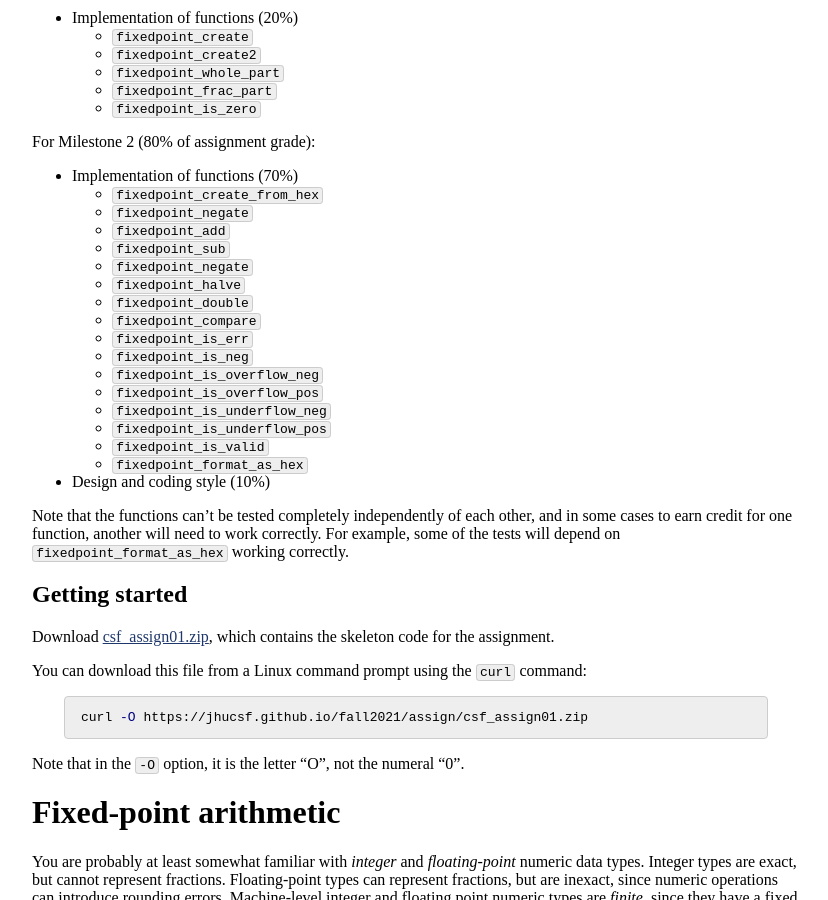
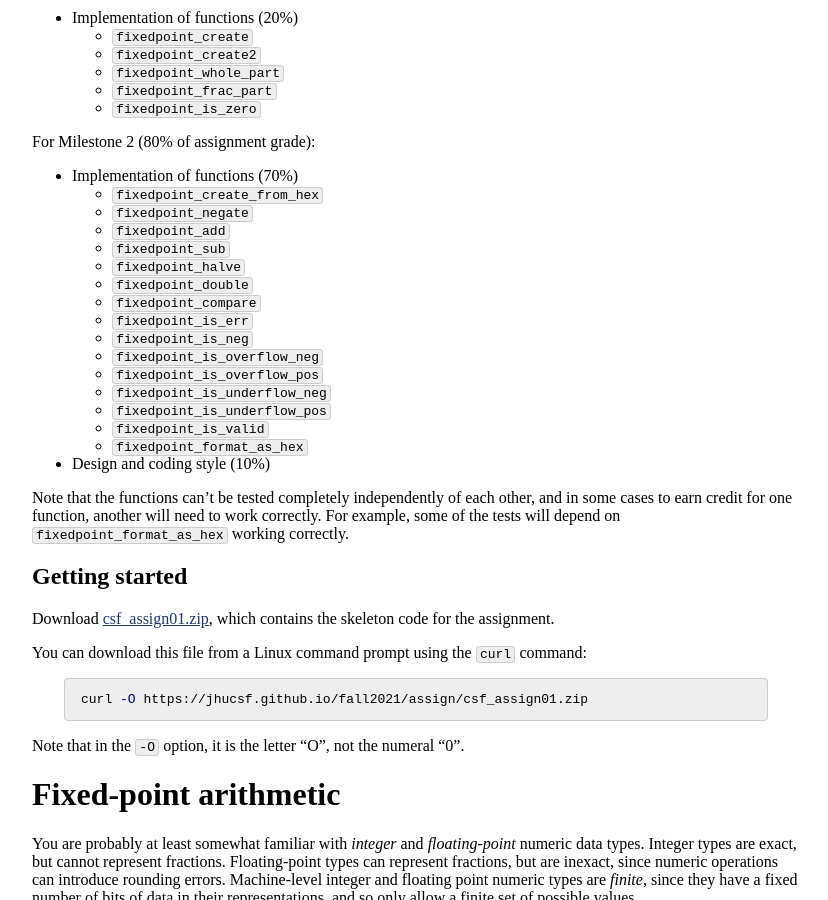
Before and after one commit to jhucsf/fall2021, a Jekyll site: the page built from assign/assign01.md, in a window 1280 px wide and 900 px high, scrolled down 511 px. Shown: the whole window, without its empty margins (224-1052 px from the left). Built offline with Jekyll 4.4.1, drawn with Linux system fonts in a browser that asks for light colours.

Commit message:
fix minor redundancy

```diff
--- a/assign/assign01.md
+++ b/assign/assign01.md
@@ -33,7 +33,6 @@ For Milestone 2 (80% of assignment grade):
   - `fixedpoint_negate`
   - `fixedpoint_add`
   - `fixedpoint_sub`
-  - `fixedpoint_negate`
   - `fixedpoint_halve`
   - `fixedpoint_double`
   - `fixedpoint_compare`
```
